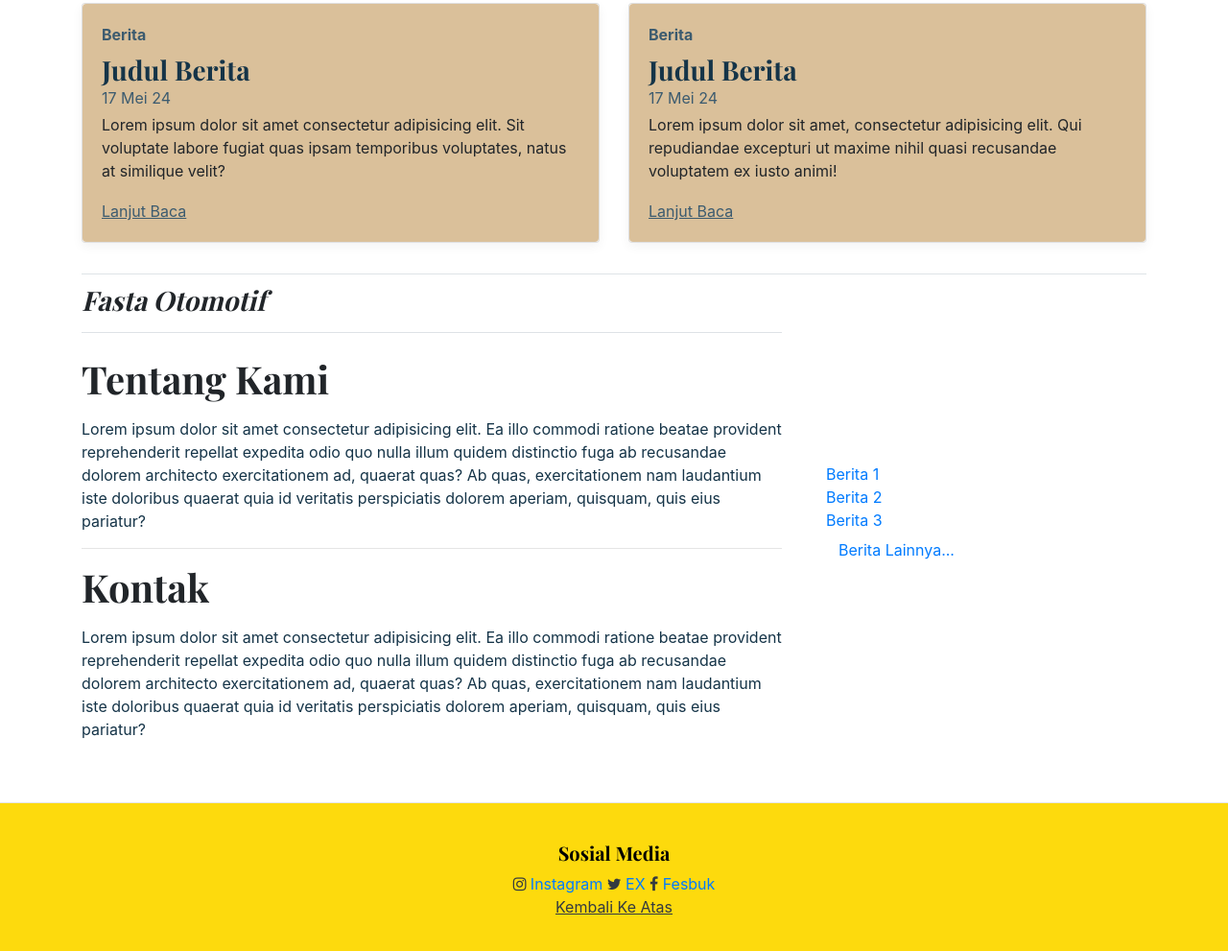
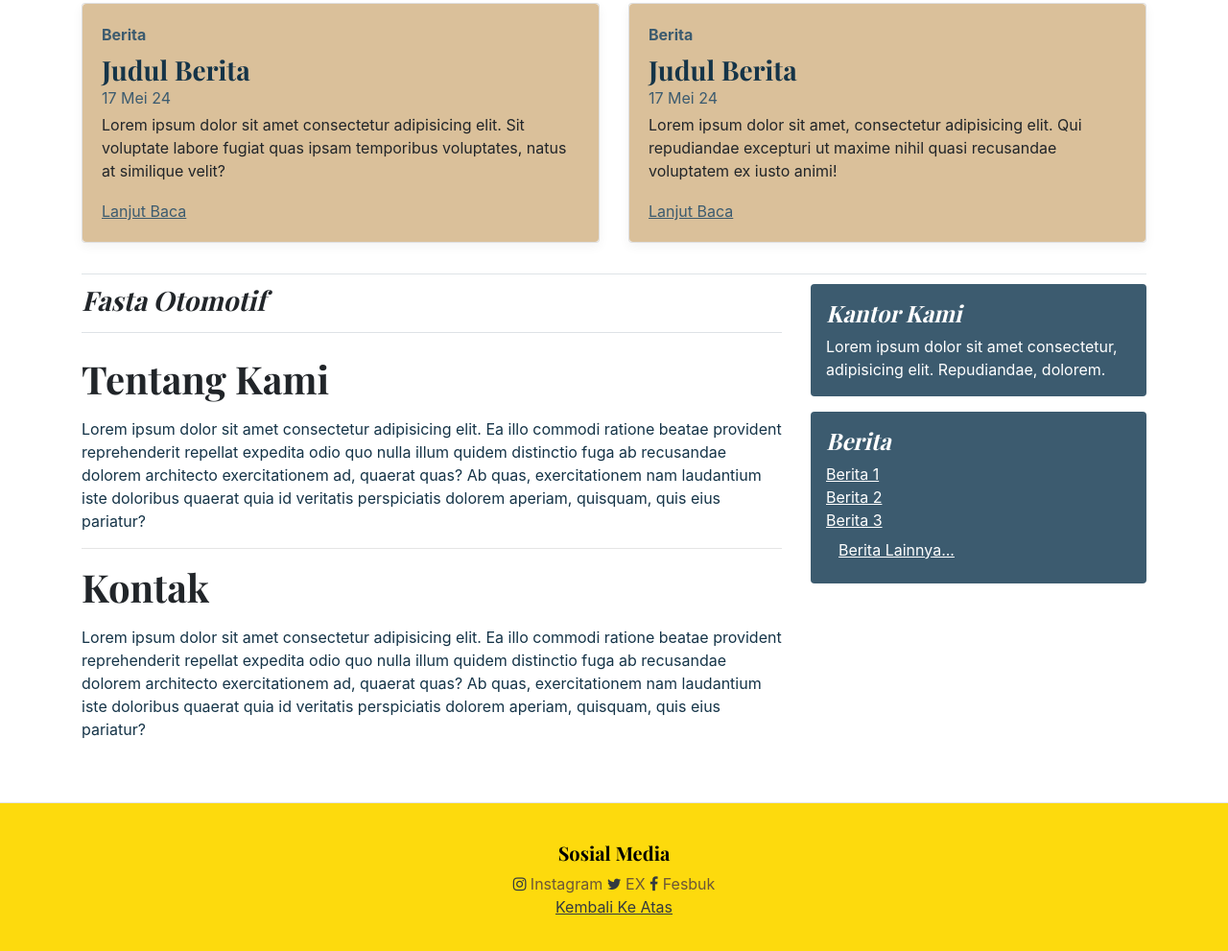
Before and after one commit to afifrepo/Code, a plain HTML site: page Code Totot/index.html in a window 1280 px wide. Shown: the part 483-1474 px from the top of the page at 96% size. Drawn offline with nearby package versions, Linux system fonts and the light colour scheme.

Commit message:
Update style.css
nambah baris

```diff
--- a/Code Totot/style.css
+++ b/Code Totot/style.css
@@ -9,11 +9,34 @@
     text-decoration: underline;
 }
 
+.beritasdbar {
+    color: white;
+    text-decoration: underline;
+}
+
+.beritasdbar:hover {
+    color: aliceblue;
+    transform: scale(1.05);
+    text-decoration: none;
+}
+
 .color-navydarkblue {
     color: #153448!important;
 }
 .color-navylighterblue {
     color: #3C5B6F!important;
+}
+
+.color-kremkuning {
+    color: #dac09a!important;
+}
+
+.bg-color-navylighterblue {
+    background-color: #3C5B6F!important;
+}
+
+.color-darkbrowncustom {
+    color: #6d5737!important;
 }
 
 .bg-color-navydarkblue {
```
